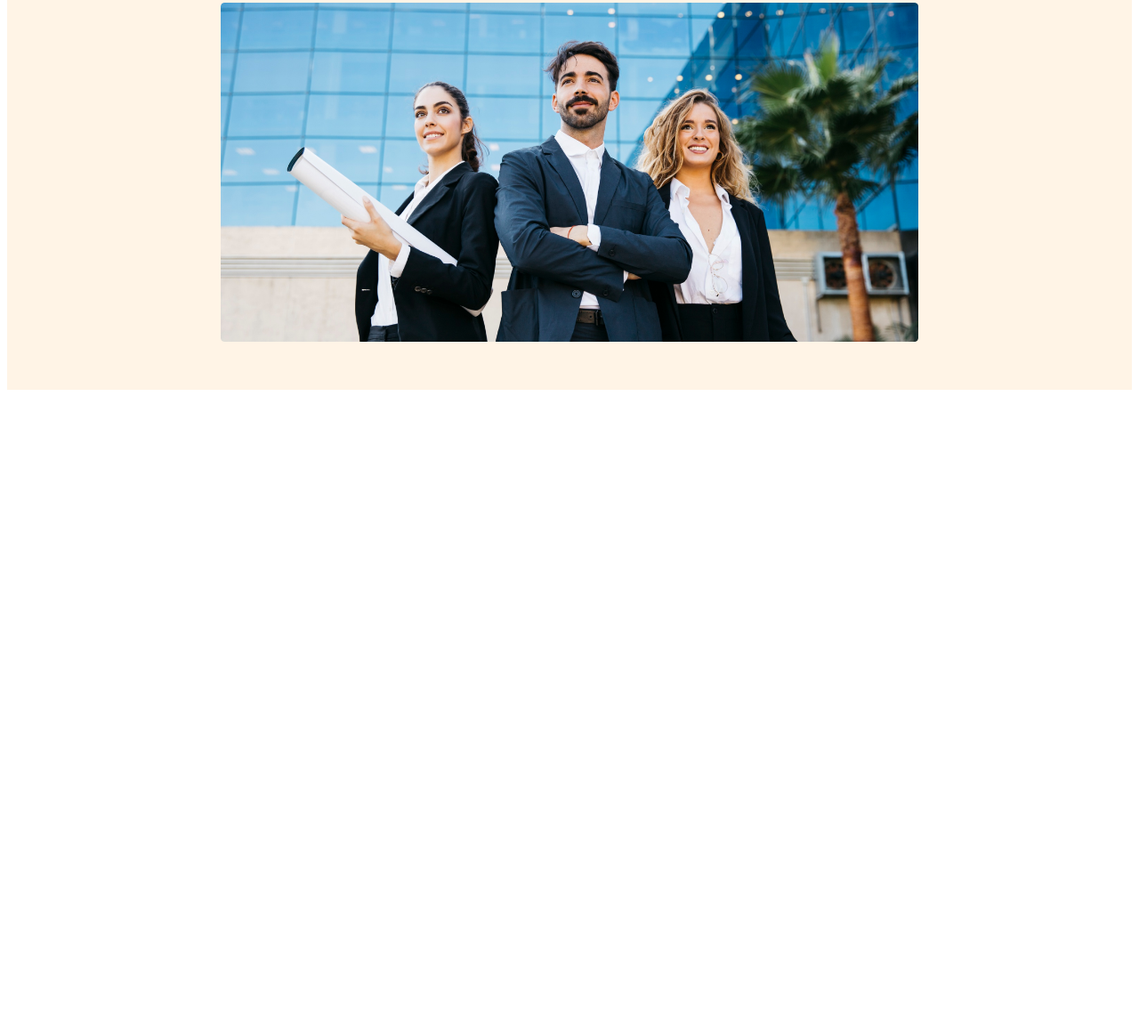
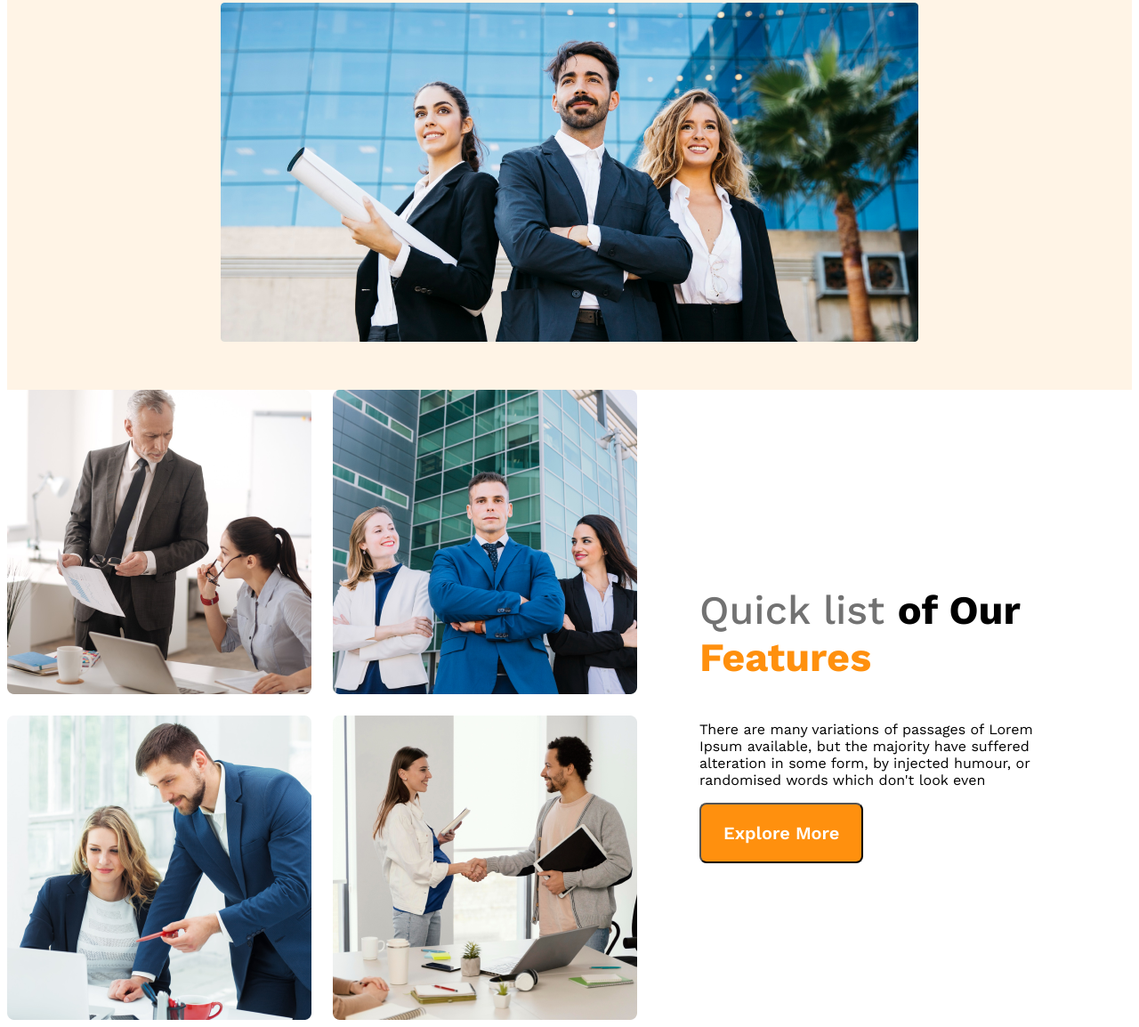
Before and after one commit to raihan00896684/g3, a plain HTML site: page index.html in a window 1280 px wide. Shown: the part 578-1732 px from the top of the page at 89% size. Before the commit the page ends 1024 px from the top, so only its background shows below. Drawn offline with nearby package versions, Linux system fonts and the light colour scheme.

Commit message:
secend comit

```diff
--- a/index.html
+++ b/index.html
@@ -8,6 +8,7 @@
 </head>
 <body>
     <header>
+        <!-- header start  -->
 <nav>
     <h3 class="nav-title">G3 Architects</h3>
     <ul>
@@ -25,10 +26,23 @@
    </div>
     <img src="images/banner.png" alt="">
 </div>
-
+   <!-- header end  -->
     </header>
     <main>
-
+<!-- teams section -->
+<section class="teams-container">
+<div class="teams-img-container">
+<img src="images/team1.png" alt="">
+<img src="images/team2.png" alt="">
+<img src="images/team3.png" alt="">
+<img src="images/team4.png" alt="">
+</div>
+<div class="teams-content">
+<h3 class="teams-title"><span class="Quick-list">Quick list </span> <span class="of-our"> of Our </span> <span class="text-fiture">Features</span> </h3>
+<p class="teams-discription">There are many variations of passages of Lorem Ipsum available, but the majority have suffered alteration in some form, by injected humour, or randomised words which don't look even</p>
+<button class="btn-primary">Explore More</button>
+</div>
+</section>
     </main>
     <footer>
 
--- a/styles/b.css
+++ b/styles/b.css
@@ -79,6 +79,7 @@ nav {
     flex-direction: column;
 }
 }
+/* For tablete */
 @media screen and (min-width: 576px) and (max-with: 960) {
 header{
     padding: 50px;
@@ -88,3 +89,37 @@ header{
    }
 
 }
+main{
+    max: width 1440px;
+    margin: 0 auto;
+}
+.teams-container{
+    display: flex;
+    align-items: center;
+}
+.teams-img-container{
+    display: grid;
+    grid-template-columns: repeat(2, 1fr);
+    gap: 24px;
+}
+.teams-content{
+    padding-right: 70pt;
+    padding-left: 70px;
+}
+.teams-title{
+    font-size: 45px;
+}
+.Quick-list{
+    color:  #727272;
+
+font-size: 45px;
+
+font-weight: 500;
+}
+.text-fiture{
+    color: #FF900E;
+
+font-size: 45px;
+
+font-weight: 700;
+}
```
